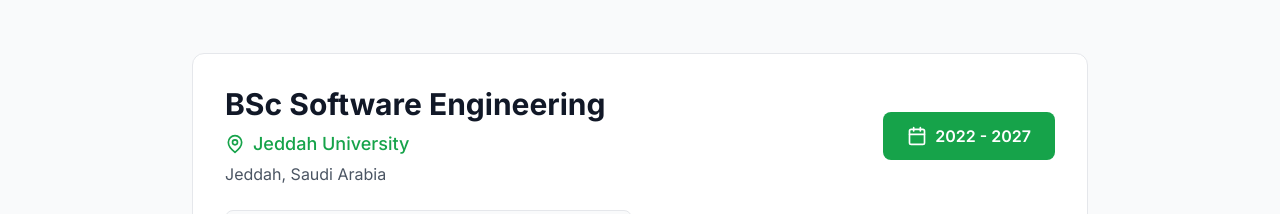
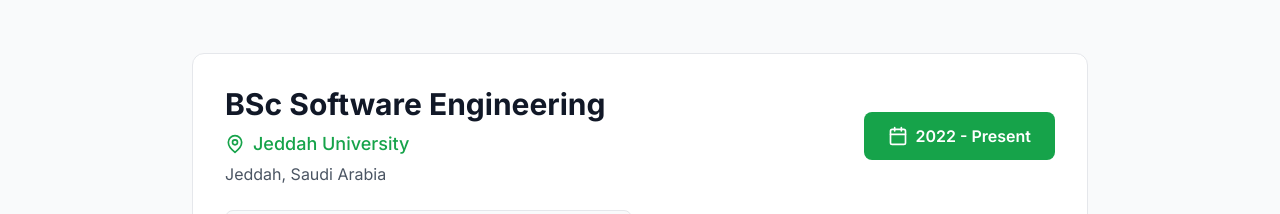
Before and after one commit to iFaisal1/MyPortfolio, a React (Create React App) app: page / in a window 1280 px wide. Shown: the part 4100-4314 px from the top of the page. Built offline with nearby package versions, Linux system fonts and the light colour scheme; the HTML template or start-up script is replaced by a standard one.

Commit message:
Update Education component

```diff
--- a/src/components/Education.js
+++ b/src/components/Education.js
@@ -33,7 +33,7 @@
                 <div className="bg-green-600 text-white px-6 py-3 rounded-lg font-semibold text-center">
                   <div className="flex items-center gap-2">
                     <Calendar className="w-5 h-5" />
-                    <span>2022 - 2027</span>
+                    <span>2022 - Present</span>
                   </div>
                 </div>
               </div>
```
